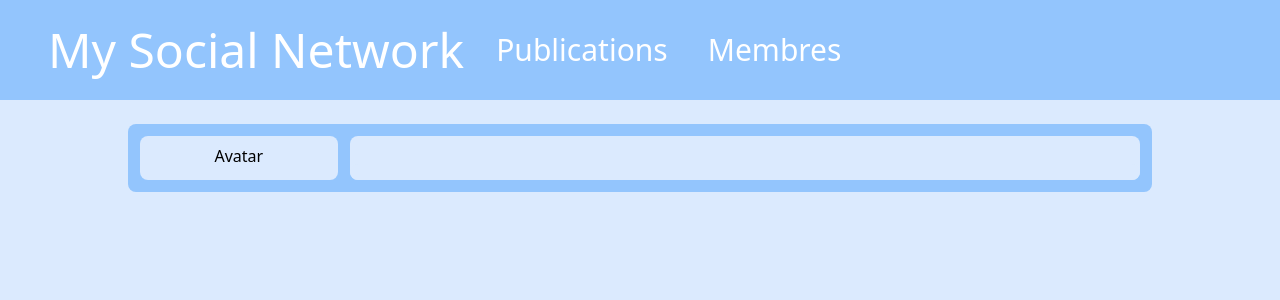
After one commit to DWWM-Projects/social-network, a Symfony app: template templates/home/publication.html.twig in a window 1280 px wide. The commit adds this page. Shown: the top 300 px of the page. Run offline with Twig, Linux system fonts and the light colour scheme; the template is opened without the code that fills it, so the values that code supplies are empty; some libraries are stand-ins or nearby versions.

Commit message:
Publication detail page basis

```diff
--- a/templates/base.html.twig
+++ b/templates/base.html.twig
@@ -42,8 +42,11 @@
             </div>
         </div>
     {% endblock %}
+
     <body class="bg-blue-100">
 
         {% block body %}{% endblock %}
     </body>
+
+    {% block footer %}{% endblock %}
 </html>
--- a/templates/home/index.html.twig
+++ b/templates/home/index.html.twig
@@ -24,7 +24,7 @@
         <div class="w-5/6 flex flex-col bg-blue-300 rounded-lg mt-6 p-2">
 
             {% for publication in publications %}
-                <div class="w-full flex flex-row justify-between gap-2 bg-blue-300 mt-6">
+                <a class="w-full flex flex-row justify-between gap-2 bg-blue-300 mt-6 cursor-pointer" href="{{ path('app_publication', { id: publication.id }) }}">
 
                     <div class="w-1/5 bg-blue-100 rounded-lg p-2">
                         <p>Avatar</p>
@@ -37,7 +37,7 @@
                         <p class="w-full text-center bg-blue-100 rounded-lg mt-3 p-2">{{ publication.content }}</p>
                     </div>
 
-                </div>
+                </a>
             {% endfor %}
 
         </div>
--- /dev/null
+++ b/templates/home/publication.html.twig
@@ -0,0 +1,23 @@
+{% extends 'base.html.twig' %}
+
+{% block header %} {{ parent() }} {% endblock %}
+
+{% block body %}
+
+    <div class="w-4/5 flex flex-row gap-3 mx-auto bg-blue-300 rounded-lg text-center my-6 p-3">
+        {# <p class="text-3xl">{{ publication.user.pseudo }}</p>
+        <p class="mt-3">{{ publication.content }}</p> #}
+
+        <div class="w-1/5 bg-blue-100 rounded-lg p-2">
+            <p>Avatar</p>
+        </div>
+        <div class="w-4/5 flex flex-col bg-blue-100 rounded-lg">
+            <div class="w-full flex flex-row justify-between items-center p-2">
+                <p class=" text-2xl bg-blue-100">{{ publication.user.pseudo }}</p>
+                {# <p>{{ publication.createdAt }}</p> #}
+            </div>
+            <p class="w-full text-center bg-blue-100 rounded-lg mt-3 p-2">{{ publication.content }}</p>
+        </div>
+    </div>
+
+{% endblock %}
```
Also changed, not shown: src/Controller/HomeController.php (+10 -0 lines).
